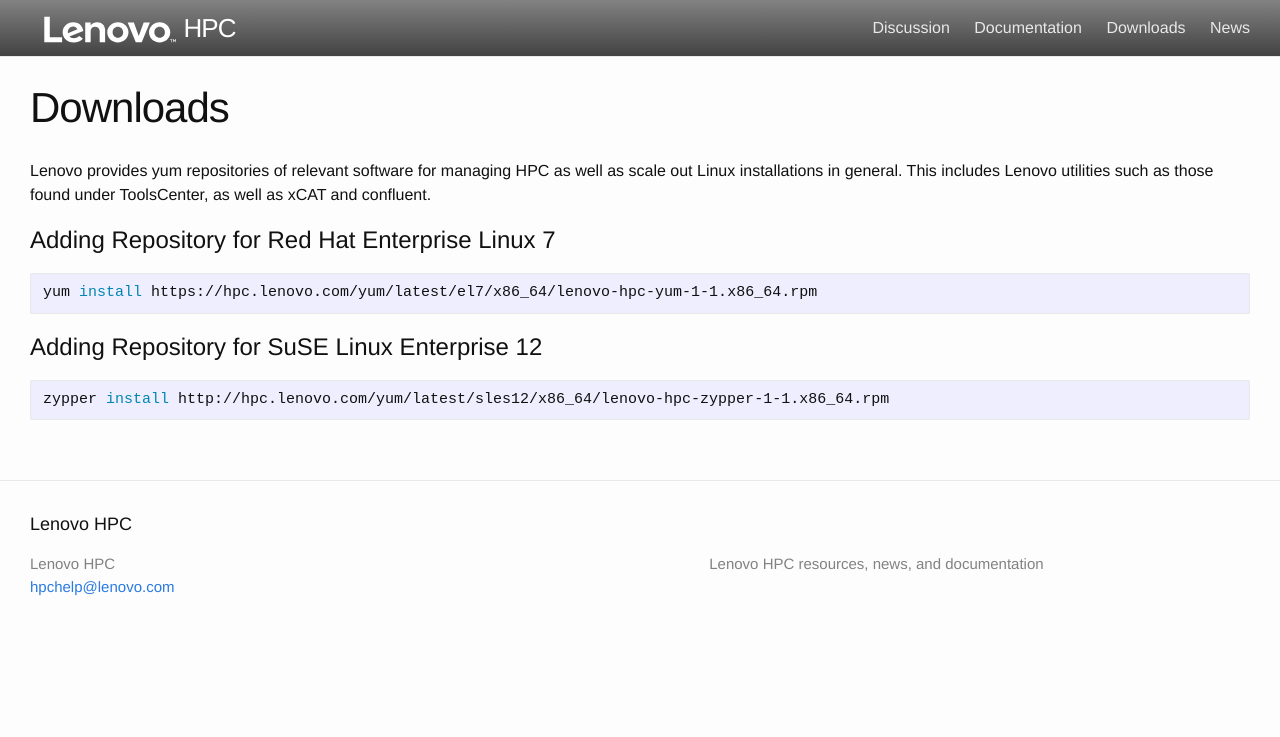
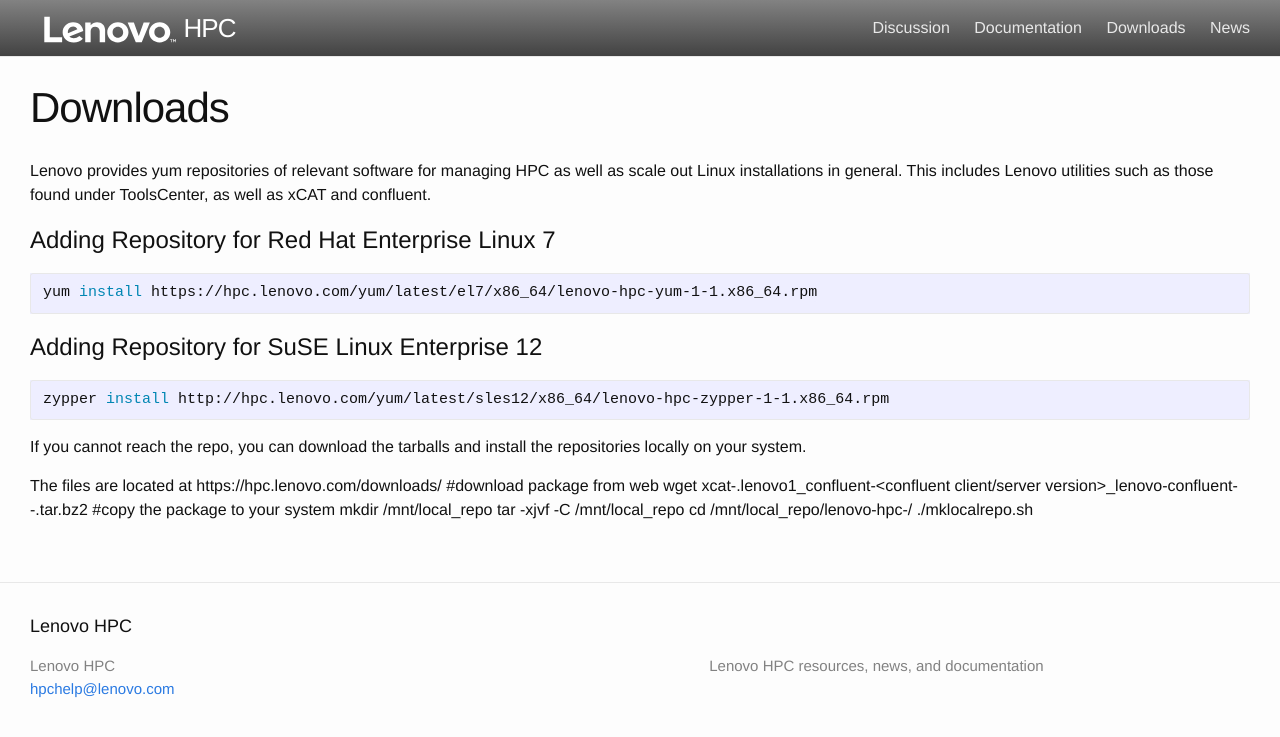
Before and after one commit to xcat2/confluent-docs, a Jekyll site: the page built from downloads.md, in a window 1280 px wide. Shown: the top 737 px of the page. Built offline with Jekyll 4.4.1, drawn with Linux system fonts in a browser that asks for light colours.

Commit message:
adding tarball install instructions to downloads

```diff
--- a/downloads.md
+++ b/downloads.md
@@ -16,3 +16,15 @@
 Adding Repository for SuSE Linux Enterprise 12
 ============================
     zypper install http://hpc.lenovo.com/yum/latest/sles12/x86_64/lenovo-hpc-zypper-1-1.x86_64.rpm
+
+
+If you cannot reach the repo, you can download the tarballs and install the repositories locally on your system.
+
+The files are located at https://hpc.lenovo.com/downloads/
+    #download package from web
+    wget xcat-<xcat version>.lenovo1_confluent-<confluent client/server version>_lenovo-confluent-<confluent web ui version>-<osver>.tar.bz2
+    #copy the package to your system
+    mkdir /mnt/local_repo
+    tar -xjvf <name of package> -C /mnt/local_repo
+    cd /mnt/local_repo/lenovo-hpc-<osver>/
+    ./mklocalrepo.sh
```
